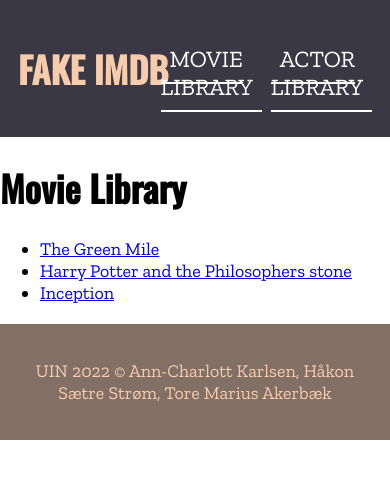
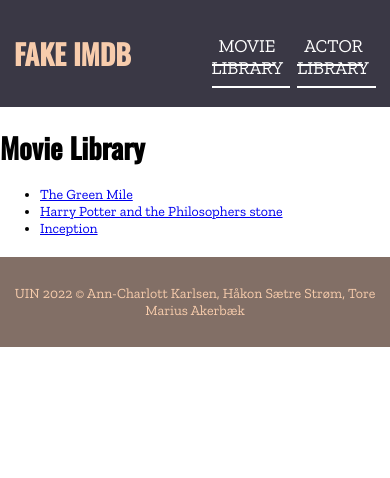
Before and after one commit to toremake/uin2022-oblig8, a React (Create React App) app in the folder movielibrary/: page / in a window 390 px wide. Shown: the top 478 px of the page. Built offline with nearby package versions, Linux system fonts and the light colour scheme.

Commit message:
Oppdatert sass-filer for å matche komponenter
Også lagt inn mixin for breakpoints.

```diff
--- a/movielibrary/src/css/MovieApp.css
+++ b/movielibrary/src/css/MovieApp.css
@@ -5,7 +5,12 @@ div, aside, article, input, button, section, nav {
 
 html, body {
   font-family: "Zilla Slab", serif;
-  font-size: 18px;
+  font-size: 14px;
+}
+@media (min-width: 1200px) {
+  html, body {
+    font-size: 18px;
+  }
 }
 
 h1, h2, h3 {
--- /dev/null
+++ b/movielibrary/src/sass/helpers/_breakpoints.scss
@@ -0,0 +1,25 @@
+$breakpoints: (
+  'small':  767px,
+  'medium': 992px,
+  'large':  1200px
+) !default;
+
+/// Mixin to manage responsive breakpoints
+/// @author Kitty Giraudel
+/// @param {String} $breakpoint - Breakpoint name
+/// @require $breakpoints
+@mixin bp($breakpoint) {
+  // If the key exists in the map
+  @if map-has-key($breakpoints, $breakpoint) {
+    // Prints a media query based on the value
+    @media (min-width: map-get($breakpoints, $breakpoint)) {
+      @content;
+    }
+  }
+
+  // If the key doesn't exist in the map
+  @else {
+    @warn "Unfortunately, no value could be retrieved from `#{$breakpoint}`. "
+        + "Available breakpoints are: #{map-keys($breakpoints)}.";
+  }
+}
--- a/movielibrary/src/sass/main.scss
+++ b/movielibrary/src/sass/main.scss
@@ -1,6 +1,8 @@
 //External imports
 @import url('https://fonts.googleapis.com/css2?family=Oswald:wght@500&family=Zilla+Slab&display=swap');
 
+//Helpers and mixins
+@import "helpers/breakpoints";
 //Globals
 div, aside, article, input, button, section, nav {
     box-sizing: border-box;
@@ -14,7 +16,12 @@ $coffee: #826f66;
 
 html, body {
     font-family: 'Zilla Slab', serif;
-    font-size: 18px;
+    font-size: 14px;
+
+    //increase font-size base on larger screens:
+    @include bp('large') {
+        font-size: 18px;
+    }
 }
 
 h1, h2, h3 {
@@ -88,3 +95,6 @@ footer {
 
 //Components
 @import "components/actors";
+@import "components/movies";
+@import "components/actor-profile";
+@import "components/movie-profile";
```
Also changed, not shown: movielibrary/src/sass/components/_actor-profile.scss (added), movielibrary/src/sass/components/_movie-profile.scss (added), movielibrary/src/sass/components/_movies.scss (added), 2 other files (tests, documents, lock files or other folders).
